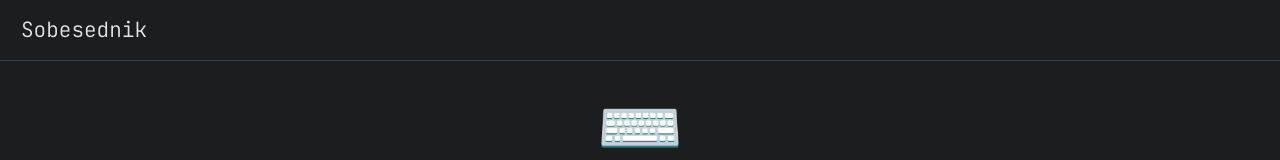
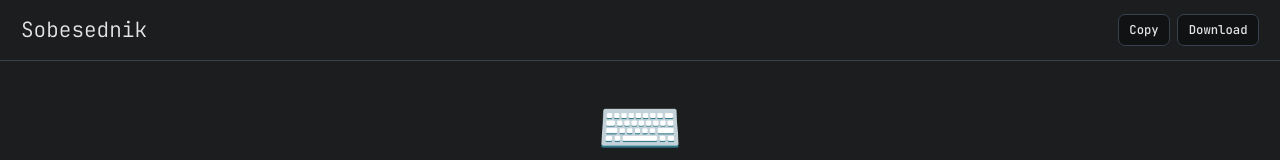
Before and after one commit to senkevichdv/sobesednik, a Next.js app: page / in a window 1280 px wide. Both pictures are taken after a click on the button "English". Shown: the top 160 px of the page. Built offline with nearby package versions, Linux system fonts and the light colour scheme.

Commit message:
adds export feature

```diff
--- a/pages/index.tsx
+++ b/pages/index.tsx
@@ -3,6 +3,7 @@ import { MessageList, Message } from '../src/components/MessageList';
 import { getIntroChoices, getIntroMessage } from '../src/lib/introMessages';
 import { Input } from '../src/components/ui/input';
 import { Button } from '../src/components/ui/button';
+import { downloadConversation, copyConversation } from '../src/lib/exportConversation';
 
 interface Choice {
   id: string;
@@ -30,6 +31,7 @@ export default function Home() {
   const [language, setLanguage] = useState<'en' | 'ru' | null>(null);
   const [showFreeInput, setShowFreeInput] = useState(false);
   const [currentChoices, setCurrentChoices] = useState<Array<{ id: string; label: string }> | null>(null);
+  const [copySuccess, setCopySuccess] = useState(false);
   const messagesEndRef = useRef<HTMLDivElement>(null);
 
   const scrollToBottom = () => {
@@ -170,6 +172,22 @@ export default function Home() {
     setCurrentChoices(getIntroChoices(lang));
   };
 
+  const handleCopyConversation = async () => {
+    if (!language || messages.length === 0) return;
+    try {
+      await copyConversation(messages, language);
+      setCopySuccess(true);
+      setTimeout(() => setCopySuccess(false), 2000);
+    } catch (error) {
+      console.error('Failed to copy conversation:', error);
+    }
+  };
+
+  const handleDownloadConversation = () => {
+    if (!language || messages.length === 0) return;
+    downloadConversation(messages, language);
+  };
+
 
   return (
     <div className="app">
@@ -177,6 +195,28 @@ export default function Home() {
       <header className="header">
         <div className="header-content">
           <h1 className="title">Sobesednik</h1>
+          {messages.length > 0 && language && (
+            <div className="header-actions">
+              <Button
+                onClick={handleCopyConversation}
+                variant="outline"
+                size="sm"
+                className="export-button"
+              >
+                {copySuccess
+                  ? (language === 'ru' ? '✓ Скопировано' : '✓ Copied')
+                  : (language === 'ru' ? 'Скопировать' : 'Copy')}
+              </Button>
+              <Button
+                onClick={handleDownloadConversation}
+                variant="outline"
+                size="sm"
+                className="export-button"
+              >
+                {language === 'ru' ? 'Скачать' : 'Download'}
+              </Button>
+            </div>
+          )}
         </div>
       </header>
 
--- /dev/null
+++ b/src/lib/exportConversation.ts
@@ -0,0 +1,50 @@
+import { Message } from '../components/MessageList';
+
+export function exportConversation(messages: Message[], language: 'en' | 'ru'): string {
+  const title = language === 'ru' ? 'Разговор с Sobesednik' : 'Conversation with Sobesednik';
+  const timestamp = new Date().toLocaleString(language === 'ru' ? 'ru-RU' : 'en-US');
+
+  let output = `${title}\n`;
+  output += `${timestamp}\n`;
+  output += `${'─'.repeat(50)}\n\n`;
+
+  messages.forEach((message, index) => {
+    if (message.type === 'user') {
+      output += `→ ${message.content}\n\n`;
+    } else {
+      output += `${message.content}\n\n`;
+    }
+
+    // Add subtle separator between exchanges (not after last message)
+    if (index < messages.length - 1 && message.type === 'assistant') {
+      output += `\n`;
+    }
+  });
+
+  output += `\n${'─'.repeat(50)}\n`;
+  output += language === 'ru'
+    ? `Сгенерировано Sobesednik — пространство для размышлений`
+    : `Generated by Sobesednik — a space for reflection`;
+
+  return output;
+}
+
+export function downloadConversation(messages: Message[], language: 'en' | 'ru') {
+  const content = exportConversation(messages, language);
+  const blob = new Blob([content], { type: 'text/plain;charset=utf-8' });
+  const url = URL.createObjectURL(blob);
+  const link = document.createElement('a');
+  const filename = `sobesednik-${new Date().toISOString().split('T')[0]}.txt`;
+
+  link.href = url;
+  link.download = filename;
+  document.body.appendChild(link);
+  link.click();
+  document.body.removeChild(link);
+  URL.revokeObjectURL(url);
+}
+
+export function copyConversation(messages: Message[], language: 'en' | 'ru'): Promise<void> {
+  const content = exportConversation(messages, language);
+  return navigator.clipboard.writeText(content);
+}
--- a/src/styles/globals.css
+++ b/src/styles/globals.css
@@ -54,6 +54,19 @@ html, body {
 .language-buttons {
   display: flex;
   gap: 0.5rem;
+}
+
+.header-actions {
+  display: flex;
+  gap: 0.5rem;
+  align-items: center;
+}
+
+.export-button {
+  font-size: 0.75rem;
+  padding: 0.5rem 0.75rem;
+  height: auto;
+  white-space: nowrap;
 }
 
 .main {
```
